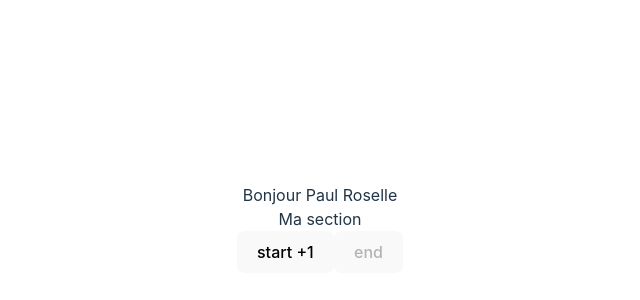
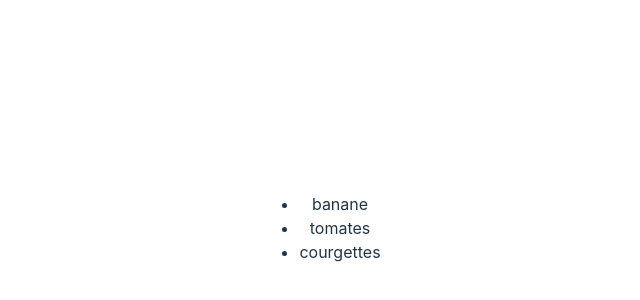
Before and after one commit to Brasero/fsd45-react-semaine-1, a React (Vite) app: page / in a window 1280 px wide. Shown: the part 172-472 px from the top of the page, without its empty margins (320-960 px from the left). Built offline with nearby package versions, Linux system fonts and the light colour scheme.

Commit message:
enonce exo 2

```diff
--- a/src/App.jsx
+++ b/src/App.jsx
@@ -1,33 +1,31 @@
-import {useState} from 'react'
-import reactLogo from './assets/react.svg'
-import viteLogo from '/vite.svg'
 import './App.css'
-import Counter from "./component/Counter";
-import Hello from "./component/Hello/index.jsx";
 
 function App() {
-    const [msg, setMsg] = useState(0)
-    const [intervalId, setIntervalId] = useState(0)
 
-    const startCounter = () => {
-        const id = setInterval(() => {
-            setMsg((prevState) => {
-                return prevState + 1
-            })
-        }, 1000)
-        setIntervalId(id)
-    }
+    const list = [
+        'banane',
+        'tomates',
+        'courgettes'
+    ]
 
-    const endCounter = () => {
-        if (intervalId !== 0) clearInterval(intervalId);
-    }
+    const MESSAGES = [
+        { message : "React JS" },
+        { message : "React Native" },
+        { message : "Angular" },
+        { message : "Symfony" },
+        { message : "MongoDB" },
+    ]
 
     return (
-        <>
-            <Hello name={'Paul-Roselle'} />
-            <section>Ma section</section>
-            <Counter number={1}/>
-        </>
+        <ul>
+            {
+                list.map((element, index) => {
+                    return (
+                        <li key={index}>{element}</li>
+                    )
+                })
+            }
+        </ul>
     )
 }
 
```
Also changed, not shown: src/enonce.md (+12 -3 lines).
